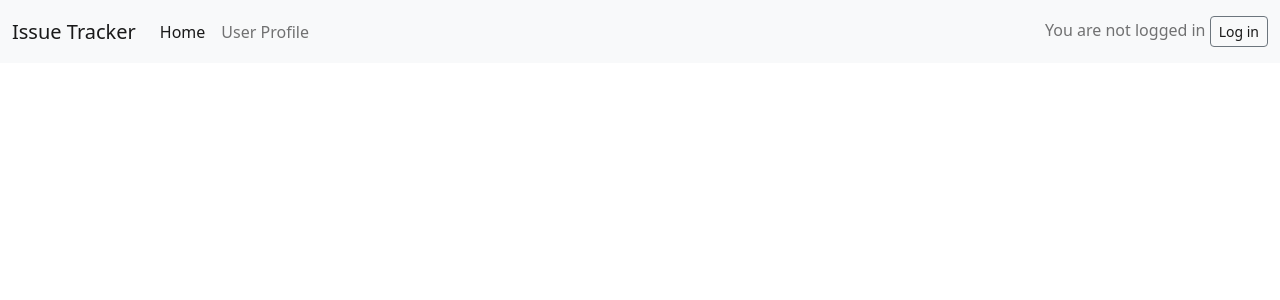
After one commit to jocogum10/bt-django, a Django app: template templates/base.html in a window 1280 px wide. The commit adds this page. Shown: the top 300 px of the page. Run offline with Django 4.2, Linux system fonts and the light colour scheme; the template is opened without the code that fills it, so the values that code supplies are empty.

Commit message:
add user login

```diff
--- a/main_project/settings.py
+++ b/main_project/settings.py
@@ -125,3 +125,6 @@ STATIC_URL = 'static/'
 # https://docs.djangoproject.com/en/4.1/ref/settings/#default-auto-field
 
 DEFAULT_AUTO_FIELD = 'django.db.models.BigAutoField'
+
+LOGIN_REDIRECT_URL = 'home'
+LOGOUT_REDIRECT_URL = 'home'
--- /dev/null
+++ b/requirements.txt
@@ -0,0 +1,4 @@
+asgiref==3.5.2
+Django==4.1
+sqlparse==0.4.2
+tzdata==2022.2
--- /dev/null
+++ b/templates/base.html
@@ -0,0 +1,57 @@
+<!DOCTYPE html>
+<html lang="en">
+
+<head>
+    <meta charset="UTF-8">
+    <meta http-equiv="X-UA-Compatible" content="IE=edge">
+    <meta name="viewport" content="width=device-width, initial-scale=1.0">
+    <!-- CSS only -->
+    <link href="https://cdn.jsdelivr.net/npm/bootstrap@5.2.0/dist/css/bootstrap.min.css" rel="stylesheet"
+        integrity="sha384-gH2yIJqKdNHPEq0n4Mqa/HGKIhSkIHeL5AyhkYV8i59U5AR6csBvApHHNl/vI1Bx" crossorigin="anonymous">
+    <title>Issue Tracker</title>
+</head>
+
+<body>
+    <!-- navbar -->
+    <nav class="navbar navbar-expand-lg bg-light">
+        <div class="container-fluid">
+            <a class="navbar-brand" href="{% url 'home' %}">Issue Tracker</a>
+            <button class="navbar-toggler" type="button" data-bs-toggle="collapse"
+                data-bs-target="#navbarSupportedContent" aria-controls="navbarSupportedContent" aria-expanded="false"
+                aria-label="Toggle navigation">
+                <span class="navbar-toggler-icon"></span>
+            </button>
+            <div class="collapse navbar-collapse" id="navbarSupportedContent">
+                <ul class="navbar-nav me-auto mb-2 mb-lg-0">
+                    <li class="nav-item">
+                        <a class="nav-link active" aria-current="page" href="{% url 'home' %}">Home</a>
+                    </li>
+                    <li class="nav-item">
+                        <a class="nav-link" href="{% url 'users' %}">User Profile</a>
+                    </li>
+                </ul>
+                <span class="navbar-text">
+                    {% if user.is_authenticated %}
+                    Hello, {{ request.user }}!
+                    <a href="{% url 'logout' %}" class="btn btn-sm btn-outline-secondary">Log Out</a>
+                    {% else %}
+                    You are not logged in
+                    <a href="{% url 'login' %}" class="btn btn-sm btn-outline-secondary">Log in</a>
+                    {% endif %}
+                </span>
+            </div>
+        </div>
+    </nav>
+
+    <!-- navbar -->
+
+    {% block content %}
+    {% endblock content %}
+
+    <!-- JavaScript Bundle with Popper -->
+    <script src="https://cdn.jsdelivr.net/npm/bootstrap@5.2.0/dist/js/bootstrap.bundle.min.js"
+        integrity="sha384-A3rJD856KowSb7dwlZdYEkO39Gagi7vIsF0jrRAoQmDKKtQBHUuLZ9AsSv4jD4Xa"
+        crossorigin="anonymous"></script>
+</body>
+
+</html>
--- a/users/urls.py
+++ b/users/urls.py
@@ -1,6 +1,7 @@
-from django.urls import path
+from django.urls import path, include
 from .views import users
 
 urlpatterns = [
-    path('', users, name='users')
+    path('', users, name='users'),
+    path('', include('django.contrib.auth.urls'))
 ]
```
Also changed, not shown: templates/home.html (+6 -11 lines), templates/registration/login.html (added, +10 -0 lines), templates/users.html (+7 -11 lines), 1 other file.
